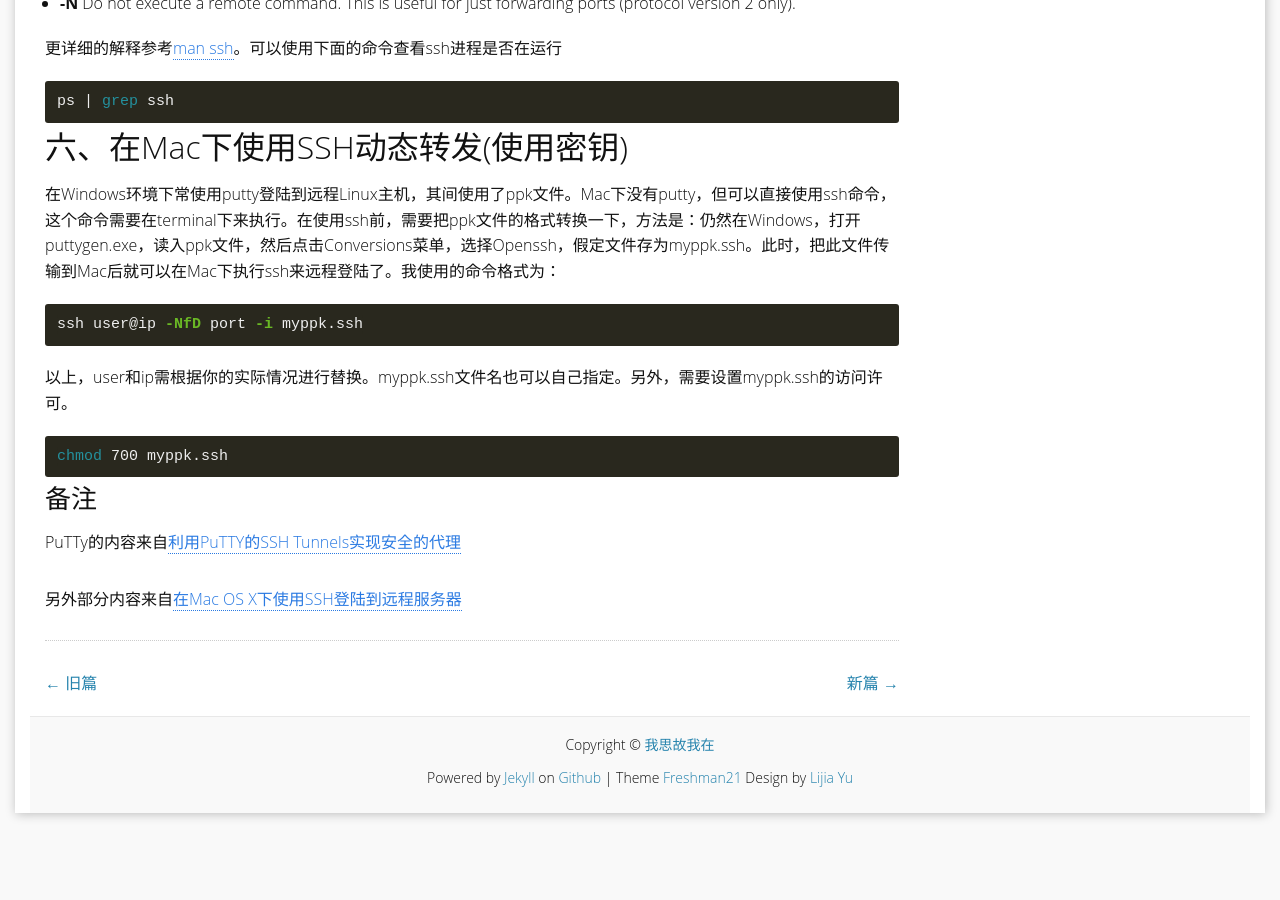
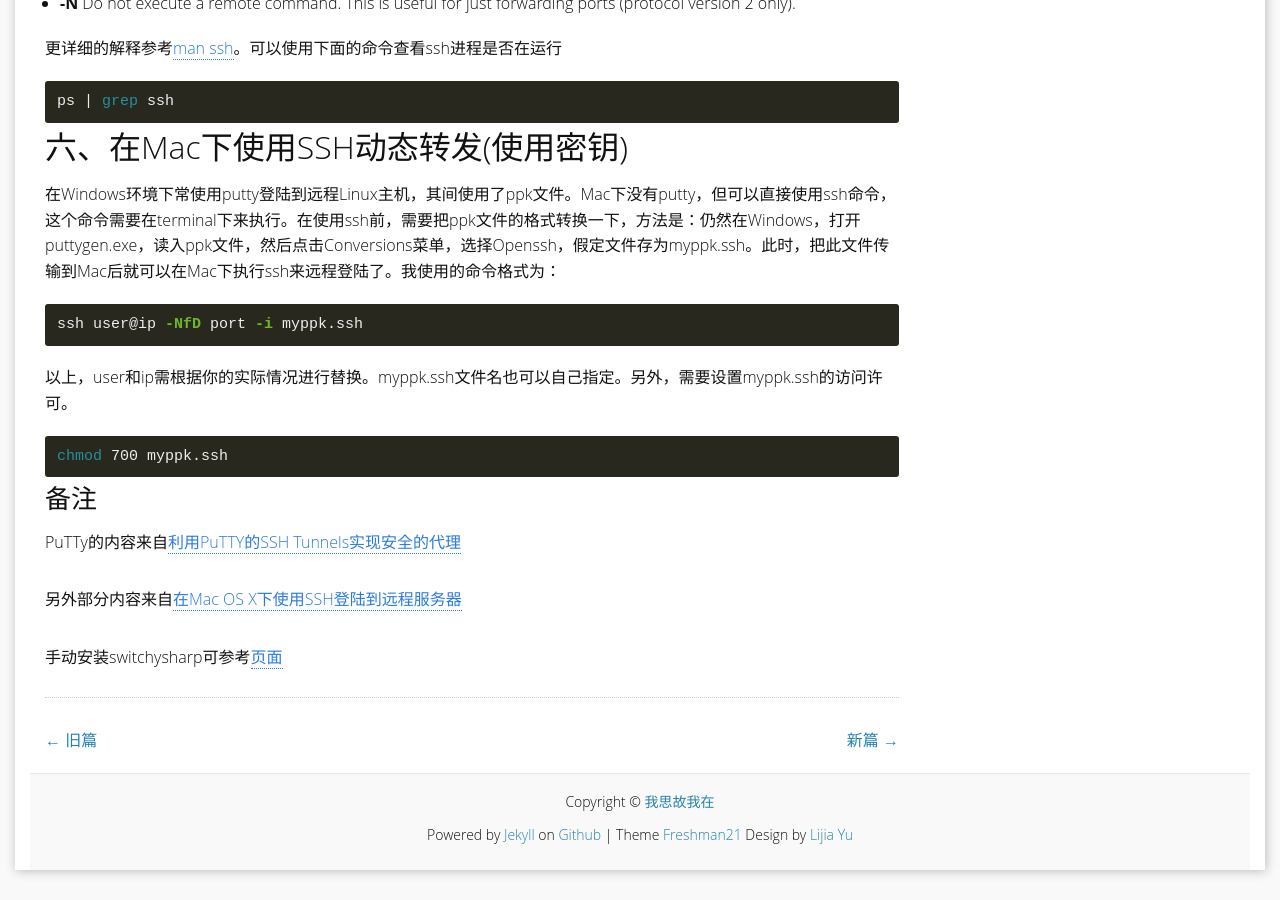
Before and after one commit to Junch/Junch.github.io, a Jekyll site: the page built from _posts/2015-06-05-original-proxy.md, in a window 1280 px wide and 900 px high, scrolled down 4545 px. Built offline with Jekyll 4.4.1, drawn with Linux system fonts in a browser that asks for light colours; some web fonts are replaced; comment, search, counter and statistics services are not loaded; before the commit the page ends 5388 px from its top, so only the background shows below that.

Commit message:
Update the post related to switchysharp

```diff
--- a/_posts/2015-06-05-original-proxy.md
+++ b/_posts/2015-06-05-original-proxy.md
@@ -80,3 +80,5 @@ chmod 700 myppk.ssh
 PuTTy的内容来自[利用PuTTY的SSH Tunnels实现安全的代理](http://www.huluboke.com/putty-ssh-tunnels/)
 
 另外部分内容来自[在Mac OS X下使用SSH登陆到远程服务器](http://www.linuxidc.com/Linux/2012-01/51021.htm)
+
+手动安装switchysharp可参考[页面](http://switchysharp.com/install.html)
```
